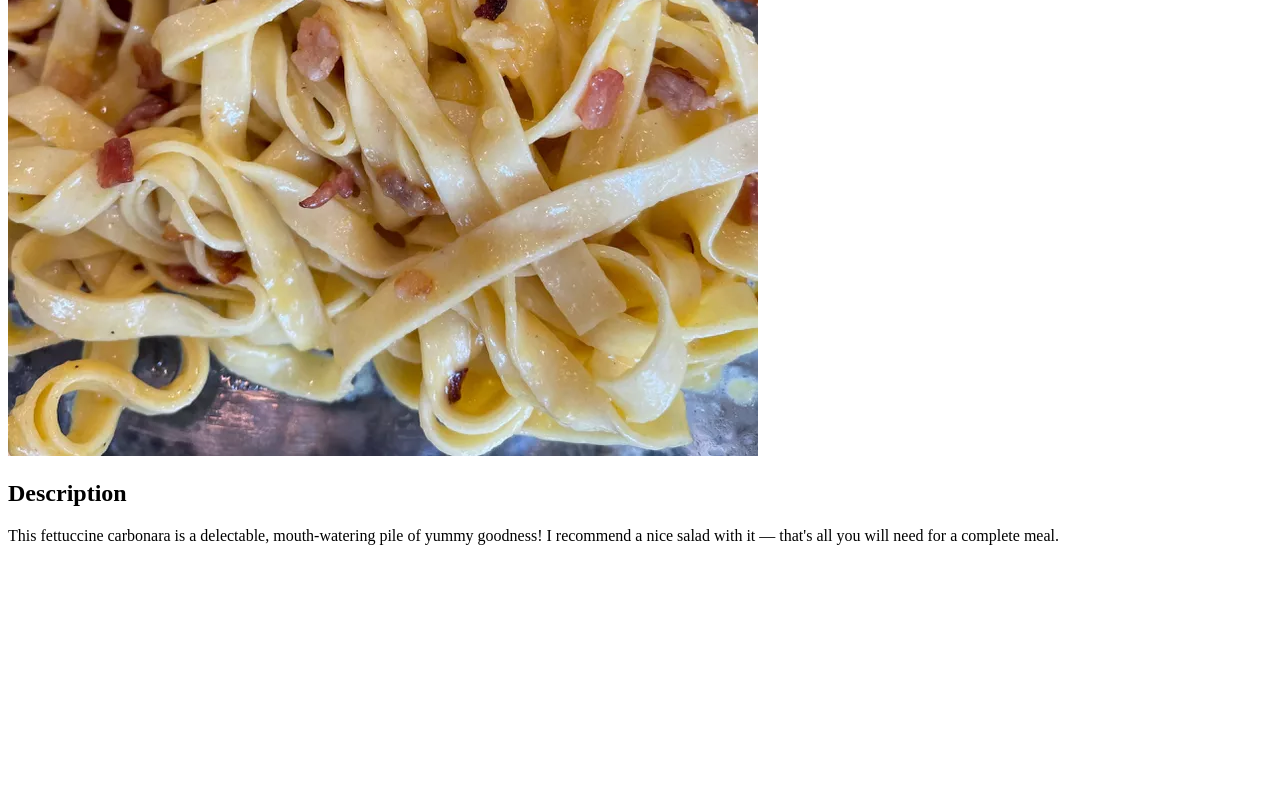
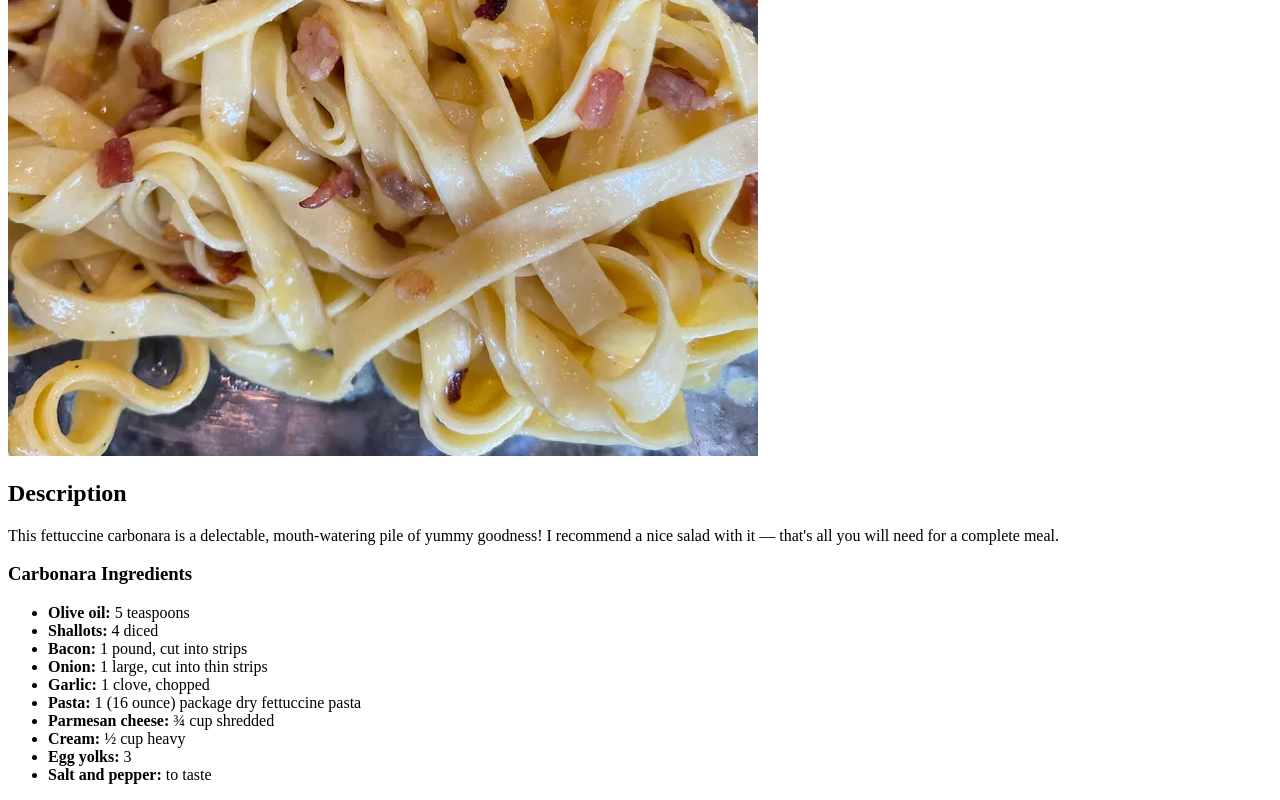
Before and after one commit to denys-badass/odin-recipes, a plain HTML site: page recipes/carbonara.html in a window 1280 px wide. Shown: the part 374-1174 px from the top of the page. Before the commit the page ends 935 px from the top, so only its background shows below. Drawn offline with Linux system fonts and the light colour scheme.

Commit message:
Add ingredients for carbonara

```diff
--- a/recipes/carbonara.html
+++ b/recipes/carbonara.html
@@ -14,6 +14,20 @@
     <p>This fettuccine carbonara is a delectable, mouth-watering pile of yummy goodness! I recommend a nice salad with
         it — that's all you will need for a complete meal.</p>
 
+    <h3>Carbonara Ingredients</h3>
+    <ul>
+        <li><strong>Olive oil:</strong> 5 teaspoons</li>
+        <li><strong>Shallots:</strong> 4 diced</li>
+        <li><strong>Bacon:</strong> 1 pound, cut into strips</li>
+        <li><strong>Onion:</strong> 1 large, cut into thin strips</li>
+        <li><strong>Garlic:</strong> 1 clove, chopped</li>
+        <li><strong>Pasta:</strong> 1 (16 ounce) package dry fettuccine pasta</li>
+        <li><strong>Parmesan cheese:</strong> ¾ cup shredded</li>
+        <li><strong>Cream:</strong> ½ cup heavy</li>
+        <li><strong>Egg yolks:</strong> 3</li>
+        <li><strong>Salt and pepper:</strong> to taste</li>
+    </ul>
+
 </body>
 
 </html>
```
